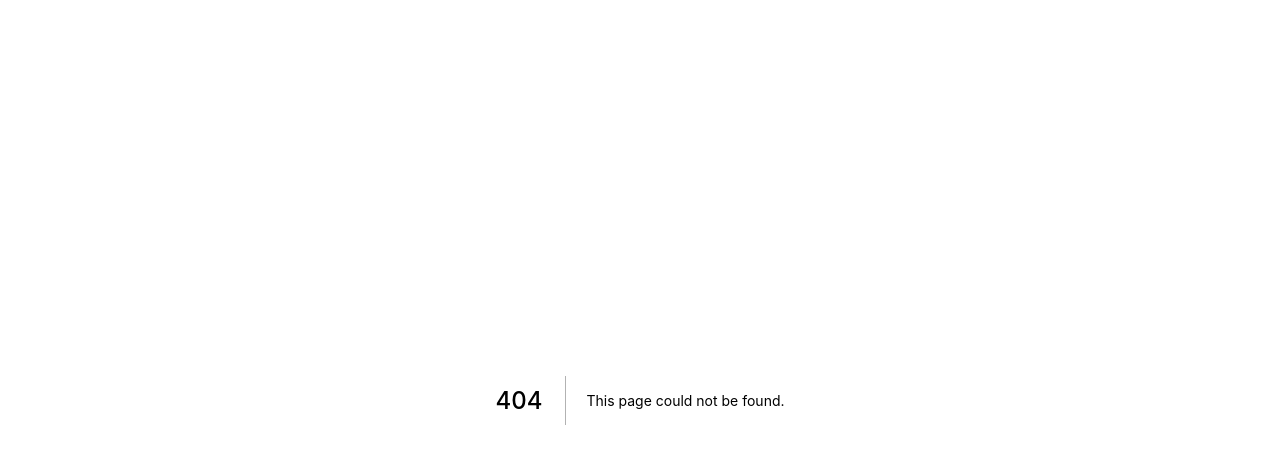
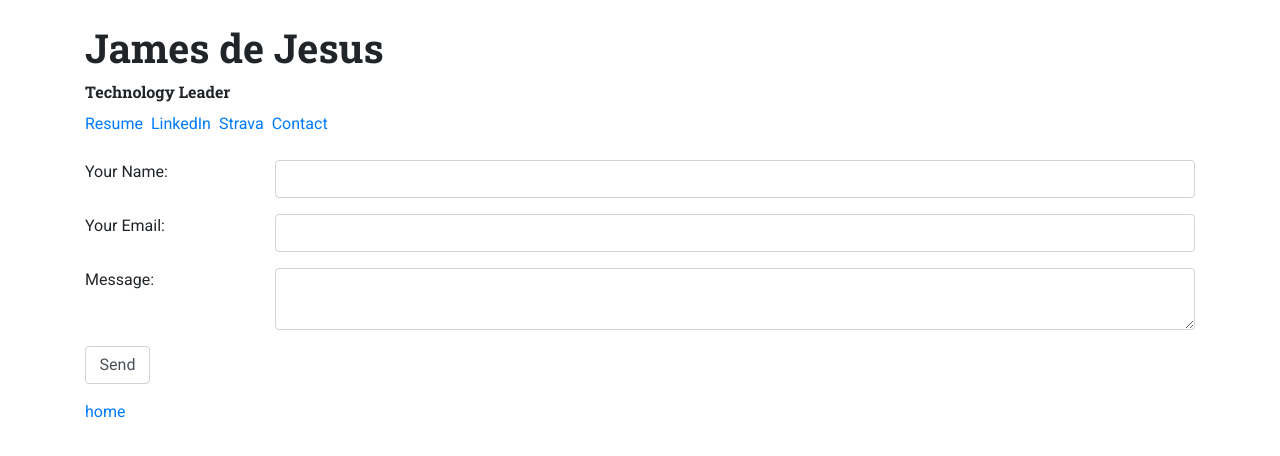
Before and after one commit to xjdjx/jamesdejesus.com, a Next.js app: page /contact in a window 1280 px wide. Before the commit this address had no page. Shown: the top 456 px of the page. Built offline with nearby package versions, Linux system fonts and the light colour scheme.

Commit message:
better nav layout, add contact, better component structure

```diff
--- a/components/header.js
+++ b/components/header.js
@@ -1,11 +1,12 @@
 import Link from 'next/link';
 import Row from 'react-bootstrap/Row';
 import Col from 'react-bootstrap/Col';
-import styles from '../styles/Home.module.css';
 
 export default function Header() {
     return (
-        <Row className={styles.header}>
+        <>
+        <header className="mt-4 mb-2">
+            <Row>
                 <Col>
                     <Link href="/">
                         <h1>James de Jesus</h1>
@@ -13,5 +14,19 @@ export default function Header() {
                     Technology Leader
                 </Col>
             </Row>
+        </header>
+        <nav className="mb-4">
+            <Row>
+                <Col>
+                    <ul className="nav">
+                        <li><Link href="James_de_Jesus_2018_resume.pdf"><a className="mr-2">Resume</a></Link></li>
+                        <li><a href="https://www.linkedin.com/in/xjamesdejesusx/" className="mr-2">LinkedIn</a></li>
+                        <li><a href="https://www.strava.com/athletes/418775" className="mr-2">Strava</a></li>
+                        <li><Link href="/contact"><a className="mr-2">Contact</a></Link><br /></li>
+                    </ul>
+                </Col>
+            </Row>
+        </nav>
+        </>
     )
 }
--- a/components/newest.js
+++ b/components/newest.js
@@ -16,6 +16,7 @@ export default function Newest({
         </h3>
         <DateFormater dateString={date} />
         <p>{excerpt}</p>
+        <p><Link as={`/posts/${slug}`} href="/posts/[slug]">Read more...</Link></p>
       </section>
     )
 }
--- /dev/null
+++ b/pages/contact.js
@@ -0,0 +1,31 @@
+import Link from 'next/link';
+import Row from 'react-bootstrap/Row';
+import Col from 'react-bootstrap/Col';
+import Layout from '../components/layout';
+
+export default function Contact({}) {
+  return (
+    <Layout>
+        <div className="form-group">
+            <form name="contact" method="POST" action="/success" netlify>
+                <Row className="mb-3">
+                    <Col md={2}><label for="name">Your Name:</label></Col>
+                    <Col><input type="text" name="name" className="form-control" /></Col>
+                </Row>
+                <Row className="mb-3">
+                    <Col md={2}><label for="email">Your Email:</label></Col>
+                    <Col><input type="email" name="email" className="form-control" /></Col>
+                </Row>
+                <Row className="mb-3">
+                    <Col md={2}><label for="message">Message:</label></Col>
+                    <Col><textarea name="message" className="form-control"></textarea></Col>
+                </Row>
+                <Row className="mb-3">
+                    <Col md={1}><button type="submit" className="form-control">Send</button></Col>
+                </Row>
+            </form>
+            <Link href="/"><a>home</a></Link>
+        </div>
+    </Layout>
+  )
+}
--- a/pages/index.js
+++ b/pages/index.js
@@ -14,9 +14,7 @@ export default function Home({allPosts}) {
         <Col md={2} className={styles.left}>
           <p>Though most of the time I lead technology teams for a living, I also ride bikes and play in the snow.</p>
           <p>
-            <Link href="James_de_Jesus_2018_resume.pdf">Resume</Link><br />
-            <a href="https://www.linkedin.com/in/xjamesdejesusx/">LinkedIn</a><br />
-            <a href="https://www.strava.com/athletes/418775">Strava</a>
+
           </p>
         </Col>
         <Col md={10} className={styles.main}>
--- a/styles/globals.css
+++ b/styles/globals.css
@@ -13,3 +13,17 @@ a {
 * {
   box-sizing: border-box;
 }
+
+header {
+  font-family: 'Roboto Slab', serif;
+}
+
+nav ul {
+  list-style-type: none;
+  margin: 0;
+  padding: 0;
+}
+
+button {
+  width: 150px;
+}
```
Also changed, not shown: pages/posts/[slug].js (+7 -5 lines), pages/success.js (added, +11 -0 lines), styles/Home.module.css (+0 -12 lines). Lines whose indentation alone changed are shown as unchanged.
